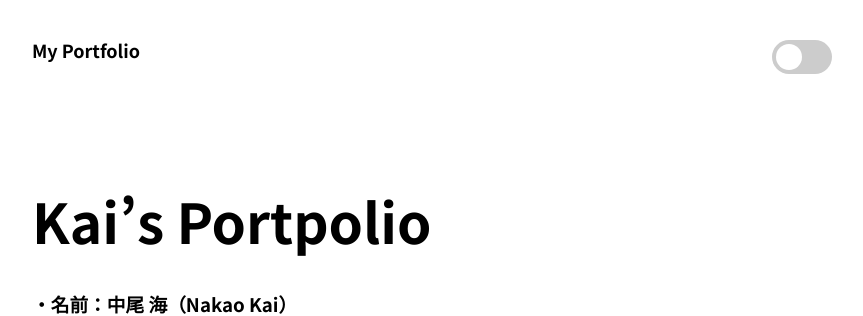
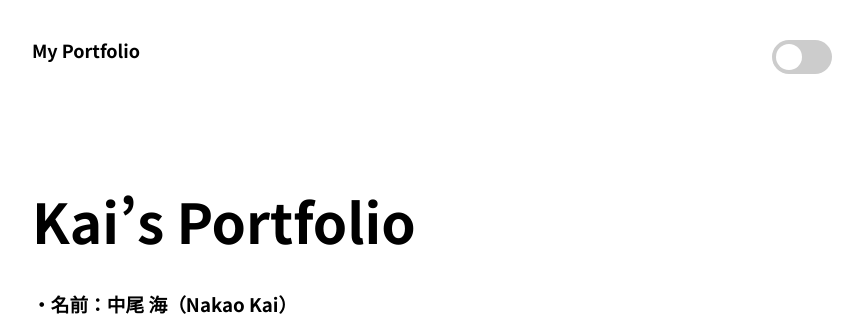
Before and after one commit to kai-0307/next-dark-portfolio, a Next.js app: page / in a window 1280 px wide. Shown: the top 316 px of the page, without its empty margins (208-1071 px from the left). Built offline with nearby package versions, Linux system fonts and the light colour scheme.

Commit message:
first modified

```diff
--- a/pages/_document.js
+++ b/pages/_document.js
@@ -19,7 +19,7 @@ class MyDocument extends Document {
   }
 }
 
-//関数はString型でないとダメ。
+//関数はString型でないといけない。
 const themeInitializerScript = `(function() {
 	${setInitialColorMode.toString()}
 	setInitialColorMode();
--- a/pages/index.js
+++ b/pages/index.js
@@ -48,7 +48,7 @@ export default function Home() {
         </nav>
         <section>
           <div className="content">
-            <h1>Kai’s Portpolio</h1>
+            <h1>Kai’s Portfolio</h1>
             <h3>・名前：中尾 海（Nakao Kai）</h3>
             <h3>・出身：大阪府門真市</h3>
             <h3>・学歴：同志社大学文学部英文学科</h3>
```
